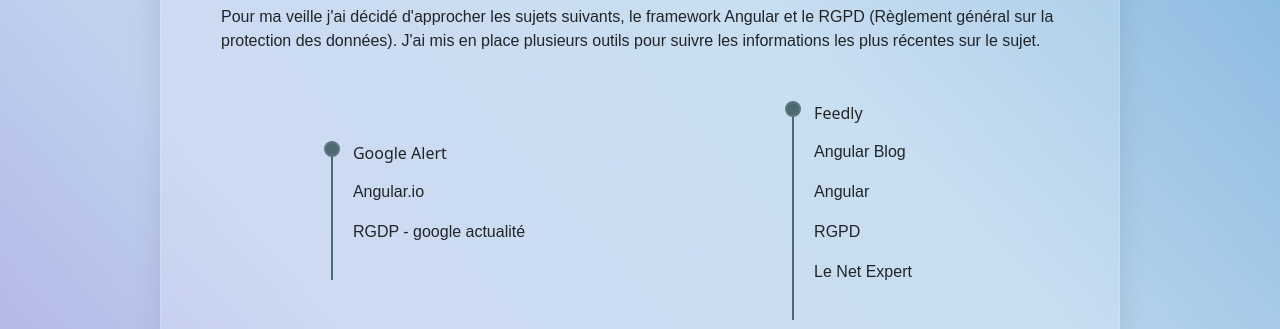
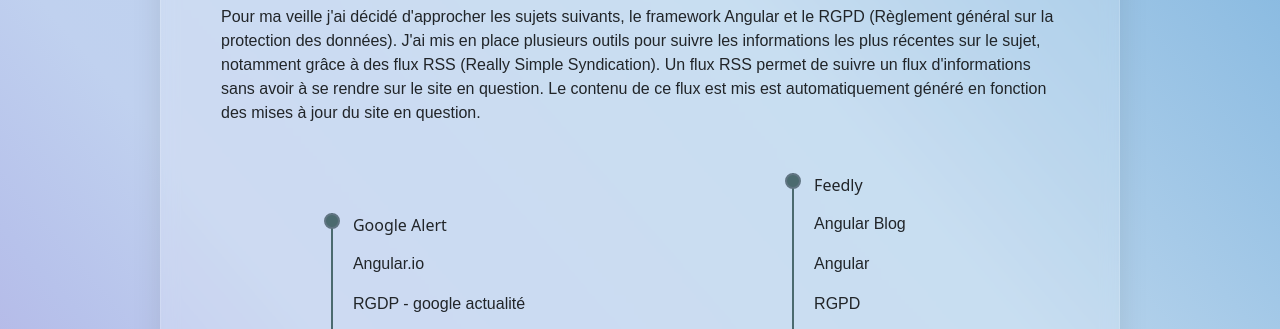
Before and after one commit to L-Paillet/laura_paillet, a plain HTML site: page html/veille.html in a window 1280 px wide. Shown: the part 452-781 px from the top of the page. Drawn offline with nearby package versions, Linux system fonts and the light colour scheme.

Commit message:
hot like summer yeah

```diff
--- a/html/veille.html
+++ b/html/veille.html
@@ -51,7 +51,10 @@
             <div class="veilleGlass adjust">
                 <h1>Sujets de la veille technologique</h1>
                <p>Pour ma veille j'ai décidé d'approcher les sujets suivants, le framework Angular et le RGPD (Règlement général sur la protection des données).
-                J'ai mis en place plusieurs outils pour suivre les informations les plus récentes sur le sujet.</p>
+                    J'ai mis en place plusieurs outils pour suivre les informations les plus récentes sur le sujet, notamment grâce à des
+                    flux RSS (Really Simple Syndication). Un flux RSS permet de suivre un flux d'informations sans avoir à se rendre sur le site en question.
+                    Le contenu de ce flux est mis est automatiquement généré en fonction des mises à jour du site en question.
+                </p>
                 <div class="gridOutil">
                     <div class="outil1">
                         <div class="nameClass">
```
Also changed, not shown: html/profil.html (+1 -0 lines).
